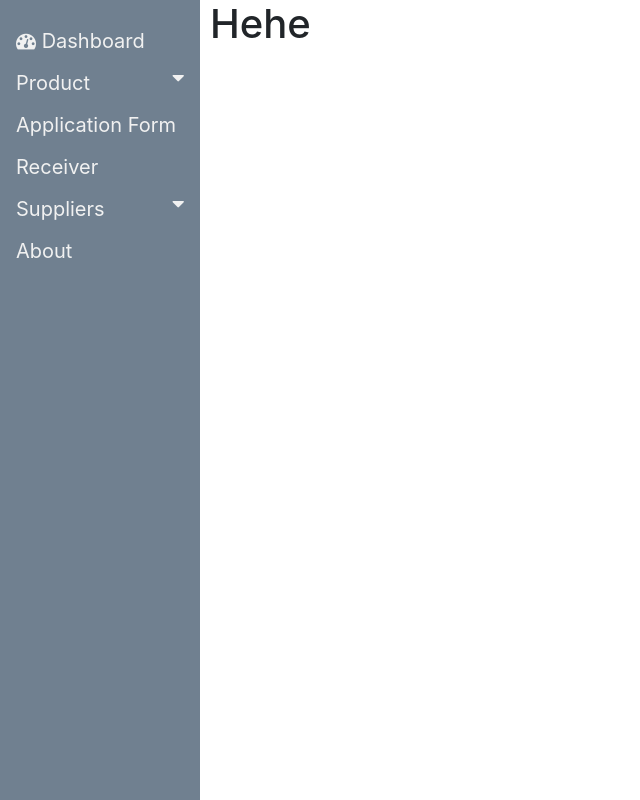
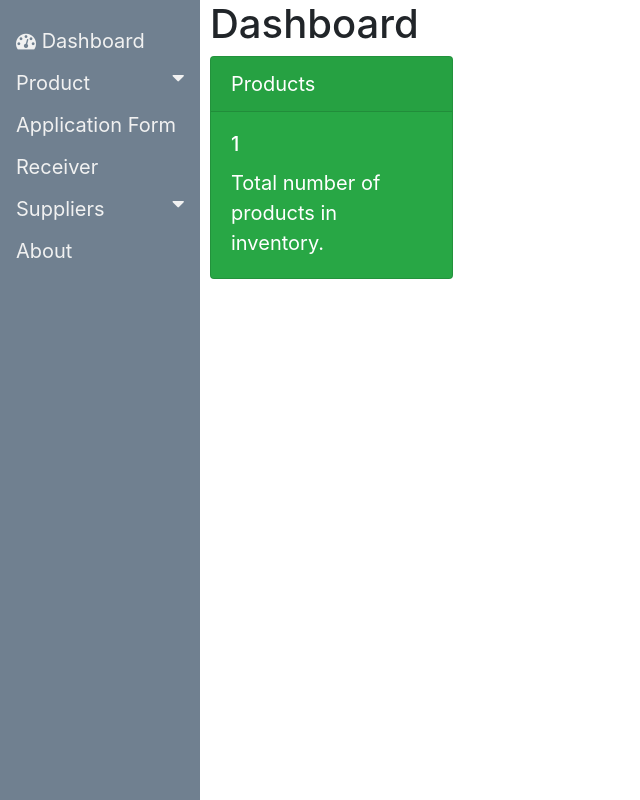
Before and after one commit to zaeskye/inventorypl, a Django app: template inventory/templates/index.html in a window 1280 px wide. Shown: the whole page, without its empty margins (0-640 px from the left). Run offline with Django 5.2, Linux system fonts and the light colour scheme; the template is opened without the code that fills it: most values are stand-ins (such as "Sample title", 1, 10 or a date in 2020); some libraries are stand-ins or nearby versions.

Commit message:
Update index.html

```diff
--- a/inventory/templates/index.html
+++ b/inventory/templates/index.html
@@ -39,7 +39,18 @@
         </div>
 
         <div class="main">
-            <h1>Hehe</h1>
+            <h1>Dashboard</h1>
+            <div class="row">
+                <div class="col-md-3">
+                    <div class="card text-white bg-success mb-3" style="max-width: 18rem;">
+                        <div class="card-header">Products</div>
+                        <div class="card-body">
+                            <h5 class="card-title">{{ total_products }}</h5>
+                            <p class="card-text">Total number of products in inventory.</p>
+                        </div>
+                    </div>
+                </div>
+            </div>
         </div>
 
         <script src="{% static 'js/sidenav.js' %}"></script>
```
